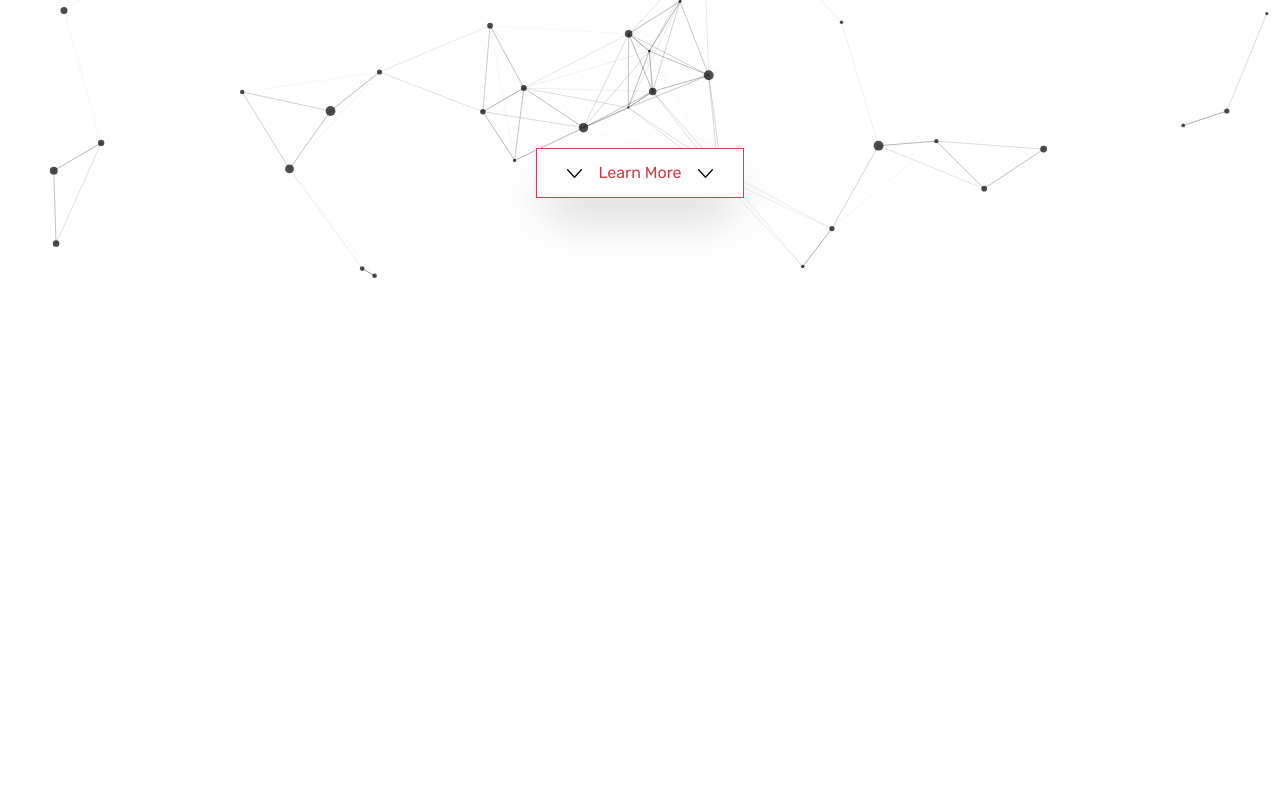
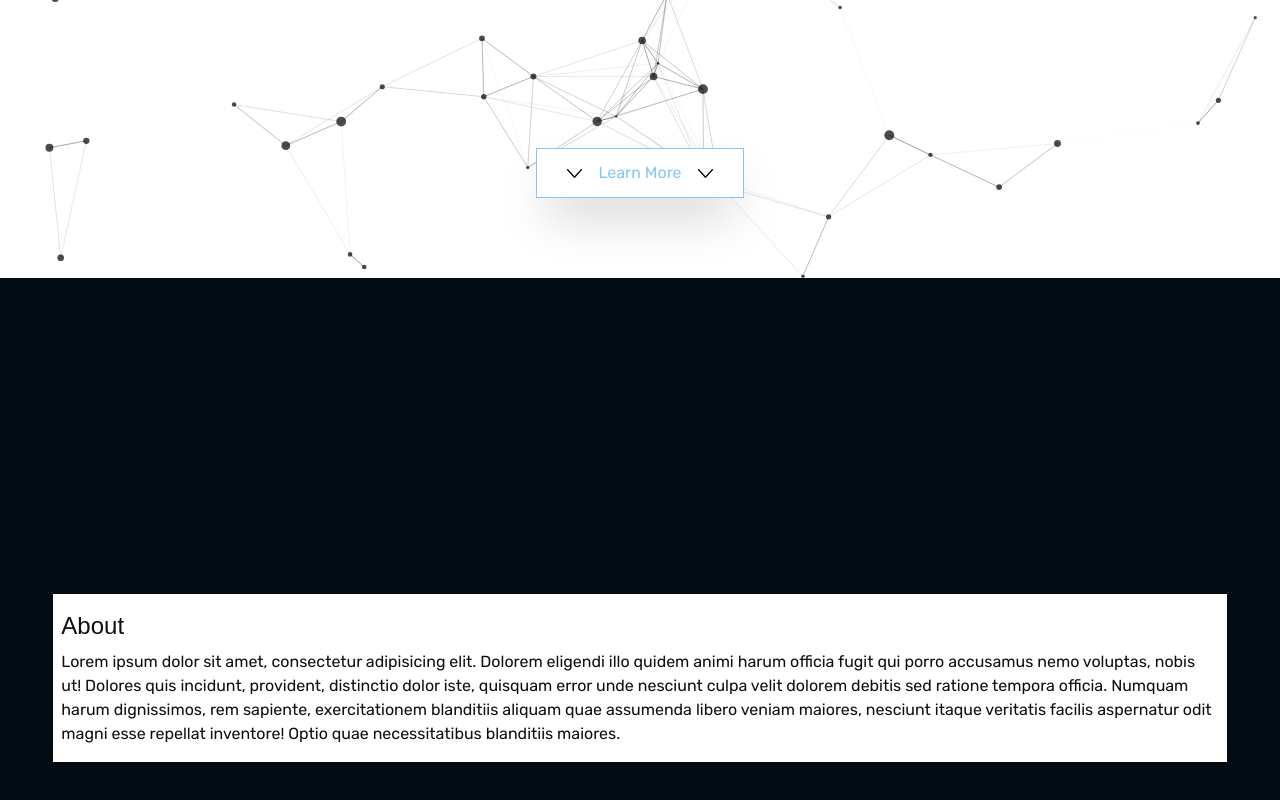
Before and after one commit to Cylecq/my-website, a Next.js app: page /en in a window 1280 px wide. Shown: the part 522-1322 px from the top of the page. Before the commit the page ends 800 px from the top, so only its background shows below. Built offline with nearby package versions, Linux system fonts and the light colour scheme; a web font is replaced by a local one.

Commit message:
Add About section to Home page

```diff
--- a/src/app/[lang]/page.tsx
+++ b/src/app/[lang]/page.tsx
@@ -1,6 +1,7 @@
 import { Locale } from "@/i18n.config";
 import { getDictionary } from "@/lib/dictionary";
 import Title from "./sections/Title";
+import About from "./sections/About";
 
 interface Props {
   params: {
@@ -12,7 +13,12 @@ async function Home({ params: { lang } }: Props) {
   const { page } = await getDictionary(lang);
   const { title } = page;
 
-  return <Title titleDict={title} />;
+  return (
+    <>
+      <Title titleDict={title} />
+      <About />
+    </>
+  );
 }
 
 export default Home;
--- /dev/null
+++ b/src/app/[lang]/sections/About.tsx
@@ -0,0 +1,28 @@
+import React from 'react'
+
+type Props = {}
+
+function About({}: Props) {
+  return (
+    <section id='about' className="h-screen flex">
+      <div className="bg-fakeBlack z-20 w-full h-full flex justify-center items-center">
+        <div className="bg-white w-11/12 py-4 px-2">
+          <h2 className="font-display text-2xl mb-2">About</h2>
+          <p>
+            Lorem ipsum dolor sit amet, consectetur adipisicing elit. Dolorem
+            eligendi illo quidem animi harum officia fugit qui porro accusamus
+            nemo voluptas, nobis ut! Dolores quis incidunt, provident,
+            distinctio dolor iste, quisquam error unde nesciunt culpa velit
+            dolorem debitis sed ratione tempora officia. Numquam harum
+            dignissimos, rem sapiente, exercitationem blanditiis aliquam quae
+            assumenda libero veniam maiores, nesciunt itaque veritatis facilis
+            aspernatur odit magni esse repellat inventore! Optio quae
+            necessitatibus blanditiis maiores.
+          </p>
+        </div>
+      </div>
+    </section>
+  );
+}
+
+export default About
--- a/tailwind.config.ts
+++ b/tailwind.config.ts
@@ -13,9 +13,10 @@ const config: Config = {
         body: ["Rubik", "sans-serif"],
       },
       colors: {
-        primary: "#D33F49", // red
-        // primary: "#8F95D3", // blue
+        // primary: "#D33F49", // red
         // primary: "#619B8A", // green
+        primary: "#85C7F2", // blue
+        fakeBlack: "#020C12",
         black: "#0f0f0f",
       },
     },
```
